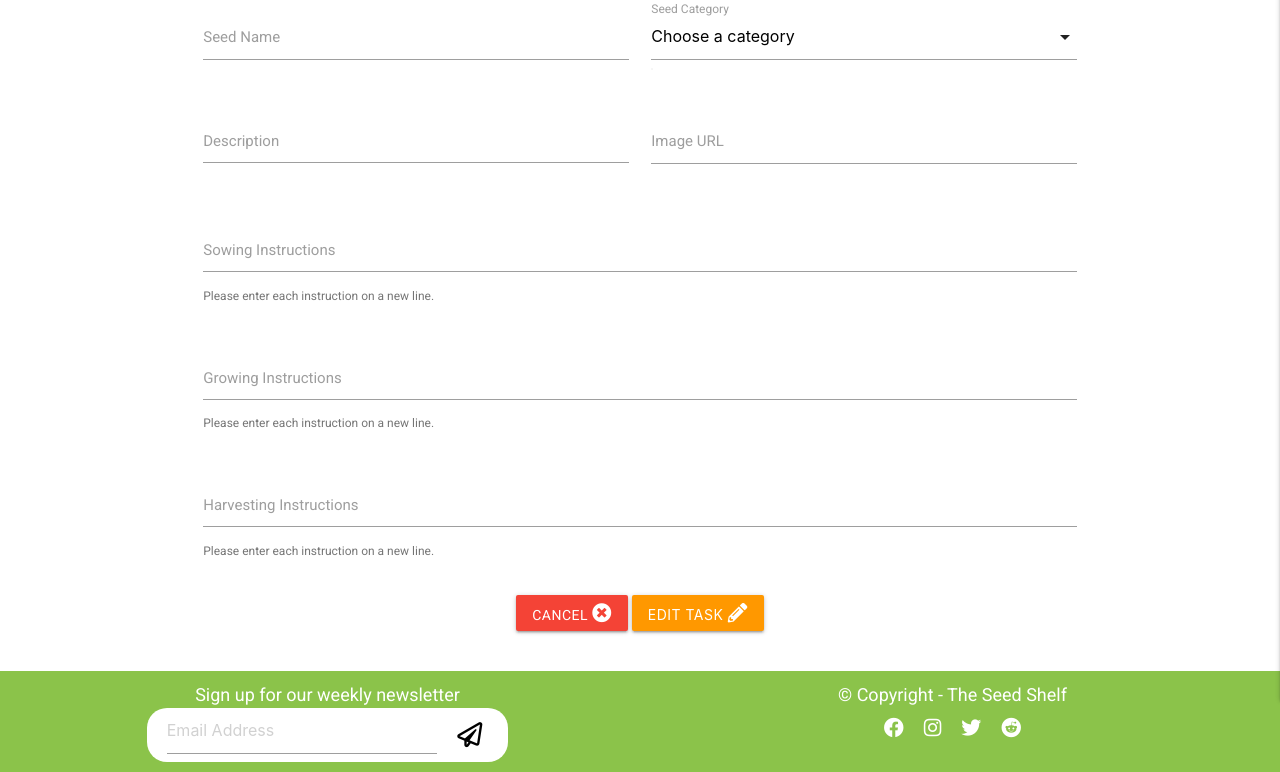
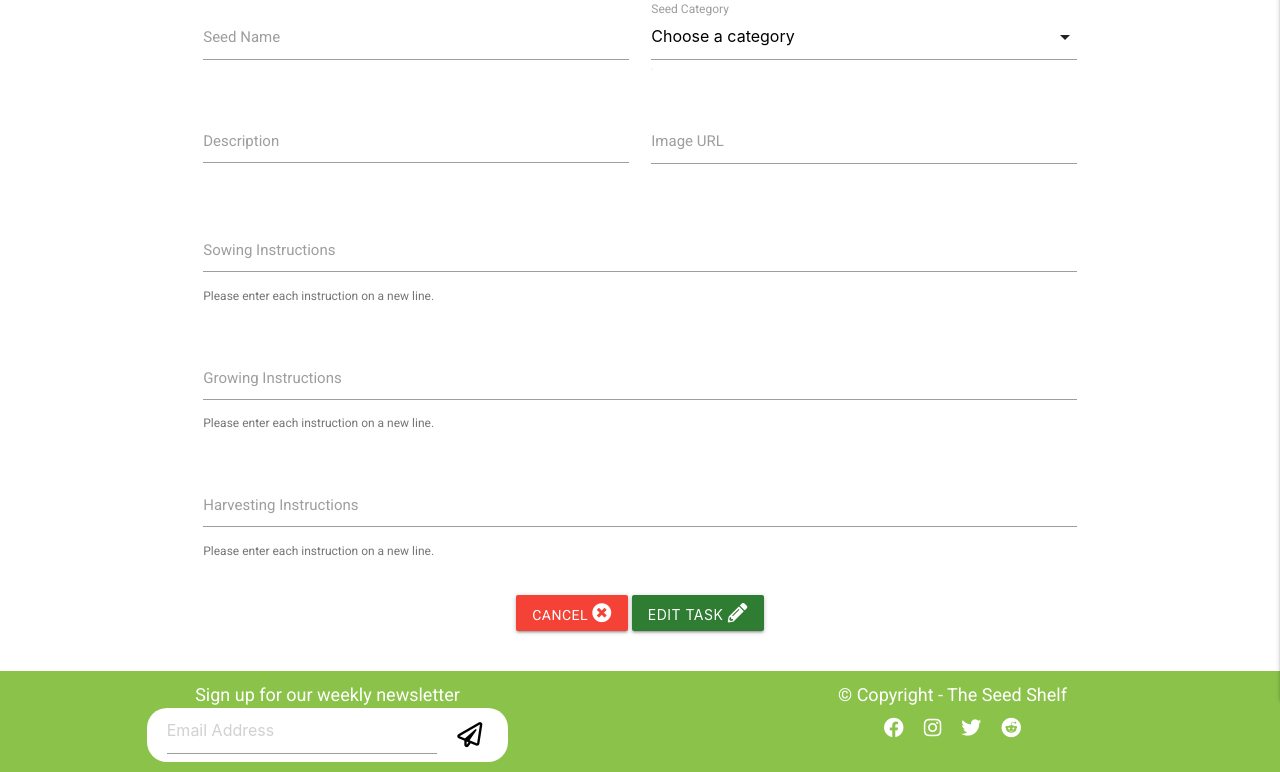
Before and after one commit to farrelleoin93/milestone-3-seed-shelf, a Flask app: template templates/edit_seed.html in a window 1280 px wide. Shown: the part 160-932 px from the top of the page. Run offline with Flask 2, Linux system fonts and the light colour scheme; the template is opened without the code that fills it, so the values that code supplies are empty; some libraries are stand-ins or nearby versions.

Commit message:
change colour and wording of edit button

```diff
--- a/templates/edit_seed.html
+++ b/templates/edit_seed.html
@@ -66,7 +66,7 @@
                 <div class="row">
                     <div class="col s12 center-align">
                         <a href="{{ url_for('seeds') }}" class="btn waves-effect red">Cancel <i class="fas fa-times-circle"></i></a>
-                        <button class="btn waves-effect orange waves-light" type="submit">Edit Task
+                        <button class="btn waves-effect green darken-3 waves-light" type="submit">Edit Task
                             <i class="fas fa-pencil-alt"></i>
                         </button>
                     </div>
```
